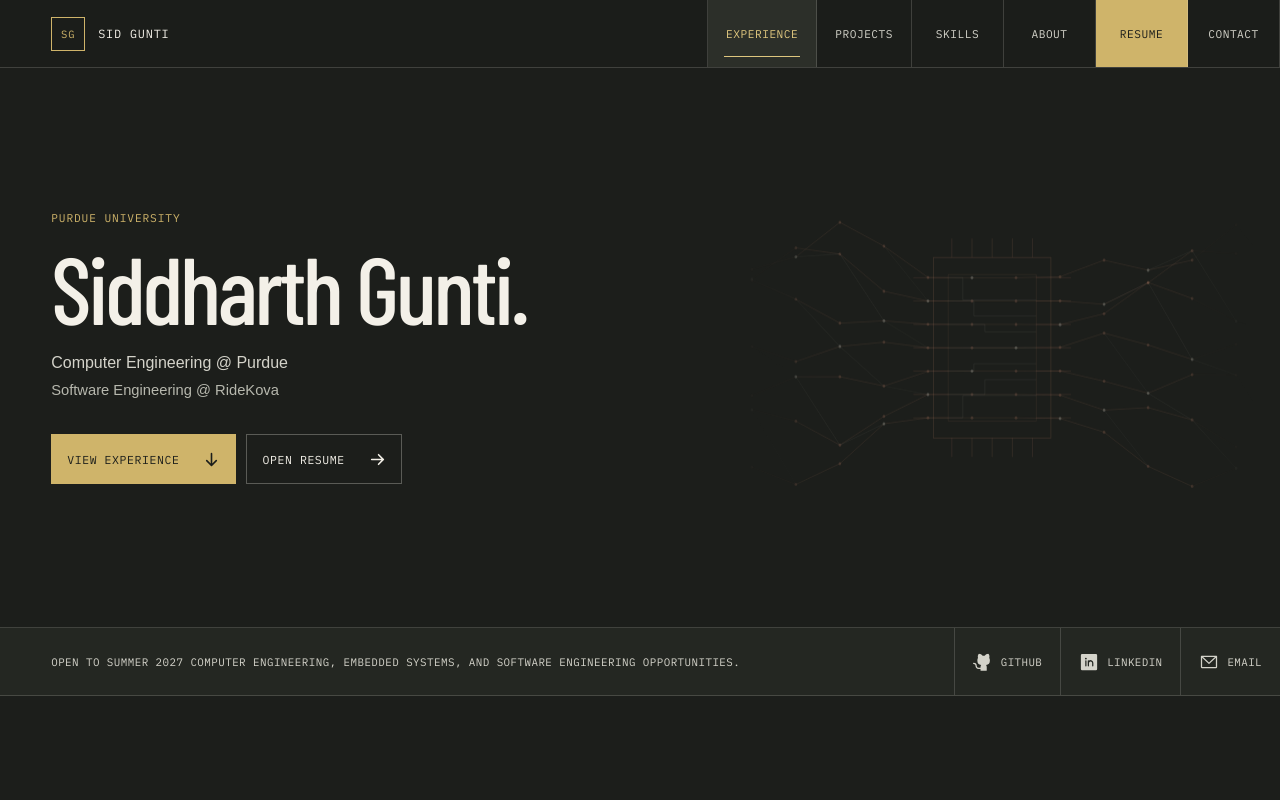
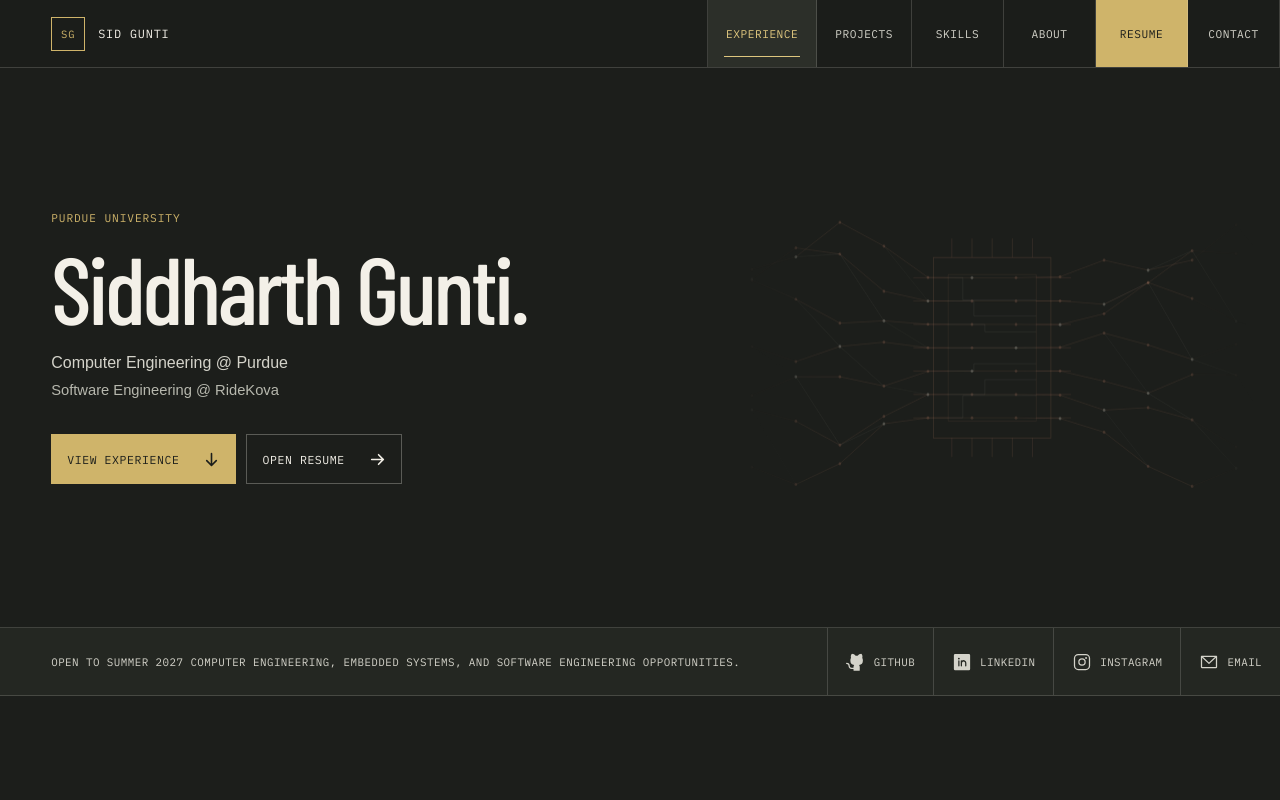
Before and after one commit to guntisid2007/guntisid, a React (Vite) app: page / in a window 1280 px wide. Shown: the top 800 px of the page. Built offline with nearby package versions, Linux system fonts and the light colour scheme; a web font is replaced by a local one.

Commit message:
Restore Instagram social link

```diff
--- a/src/App.jsx
+++ b/src/App.jsx
@@ -8,6 +8,7 @@ import {
   Code,
   EnvelopeSimple,
   GithubLogo,
+  InstagramLogo,
   LinkedinLogo,
   Tree,
   Waveform,
@@ -19,6 +20,7 @@ import HardwareFlow from "./components/HardwareFlow";
 const ASSET_BASE = import.meta.env.BASE_URL;
 const LINKEDIN = "https://www.linkedin.com/in/siddharth-gunti-66ba212b8/";
 const GITHUB = "https://github.com/guntisid2007";
+const INSTAGRAM = "https://www.instagram.com/guntisid/";
 const EMAIL = "sgunti@purdue.edu";
 
 const navigation = [
@@ -189,9 +191,10 @@ function OrganizationMark({ item }) {
 
 function SocialLinks({ className = "" }) {
   return (
-    <div className={className} aria-label="Professional profiles">
+    <div className={className} aria-label="Professional and social profiles">
       <a href={GITHUB} target="_blank" rel="noreferrer" aria-label="GitHub, opens in a new tab"><GithubLogo size={20} weight="fill" />GitHub</a>
       <a href={LINKEDIN} target="_blank" rel="noreferrer" aria-label="LinkedIn, opens in a new tab"><LinkedinLogo size={20} weight="fill" />LinkedIn</a>
+      <a href={INSTAGRAM} target="_blank" rel="noreferrer" aria-label="Instagram, opens in a new tab"><InstagramLogo size={20} />Instagram</a>
       <a href={`mailto:${EMAIL}`}><EnvelopeSimple size={20} />Email</a>
     </div>
   );
```
